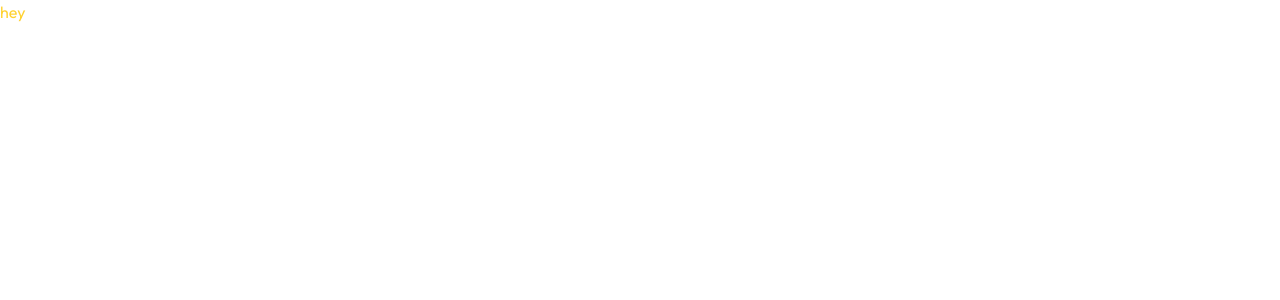
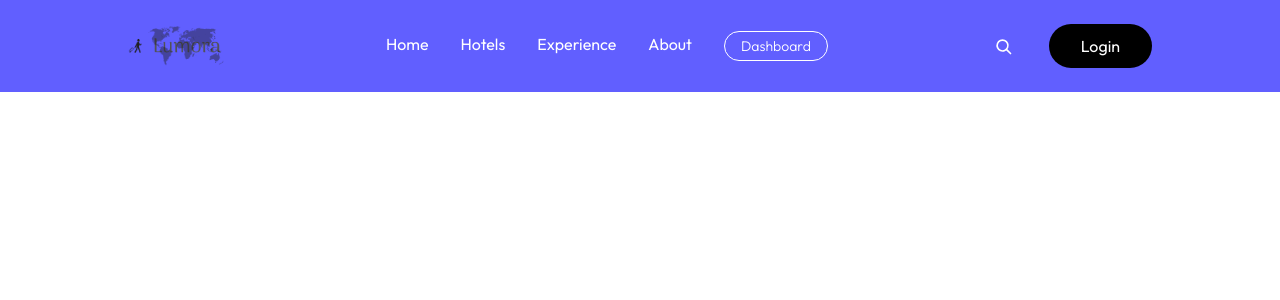
Before and after one commit to Piyush1532/Lumora, a React (Vite) app in the folder client/: page / in a window 1280 px wide. Shown: the top 300 px of the page. Built offline with nearby package versions, Linux system fonts and the light colour scheme; the HTML template or start-up script is replaced by a standard one; a web font is replaced by a local one.

Commit message:
Added navbar component

```diff
--- a/client/src/App.jsx
+++ b/client/src/App.jsx
@@ -1,9 +1,15 @@
 import React from 'react'
+import Navbar from './Components/NAvbar'
+import { useLocation } from 'react-router-dom'
 
 const App = () => {
+
+const isOwnerPath=useLocation().pathname.includes("Owner")
+
   return (
-    <div className='text-amber-300'>
-      hey
+    <div >
+      {!isOwnerPath && <Navbar/>}
+
     </div>
   )
 }
```
